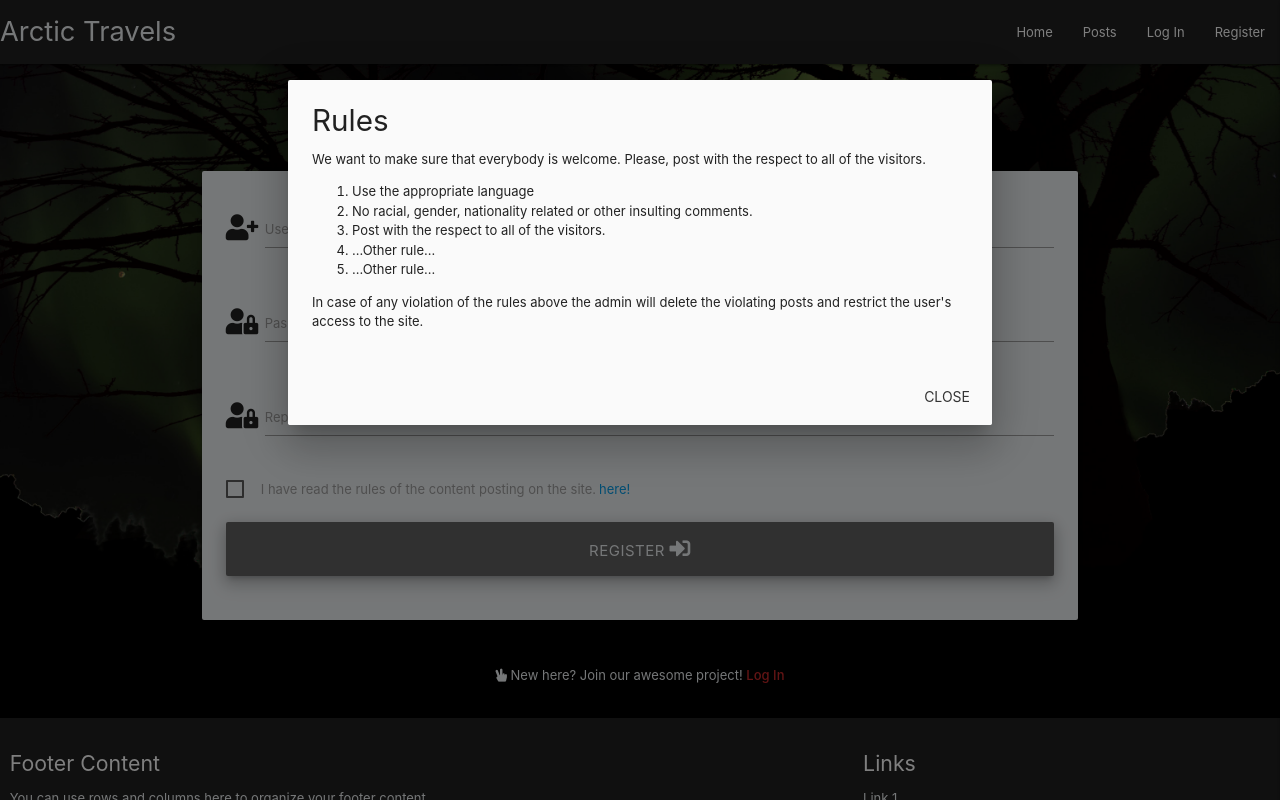
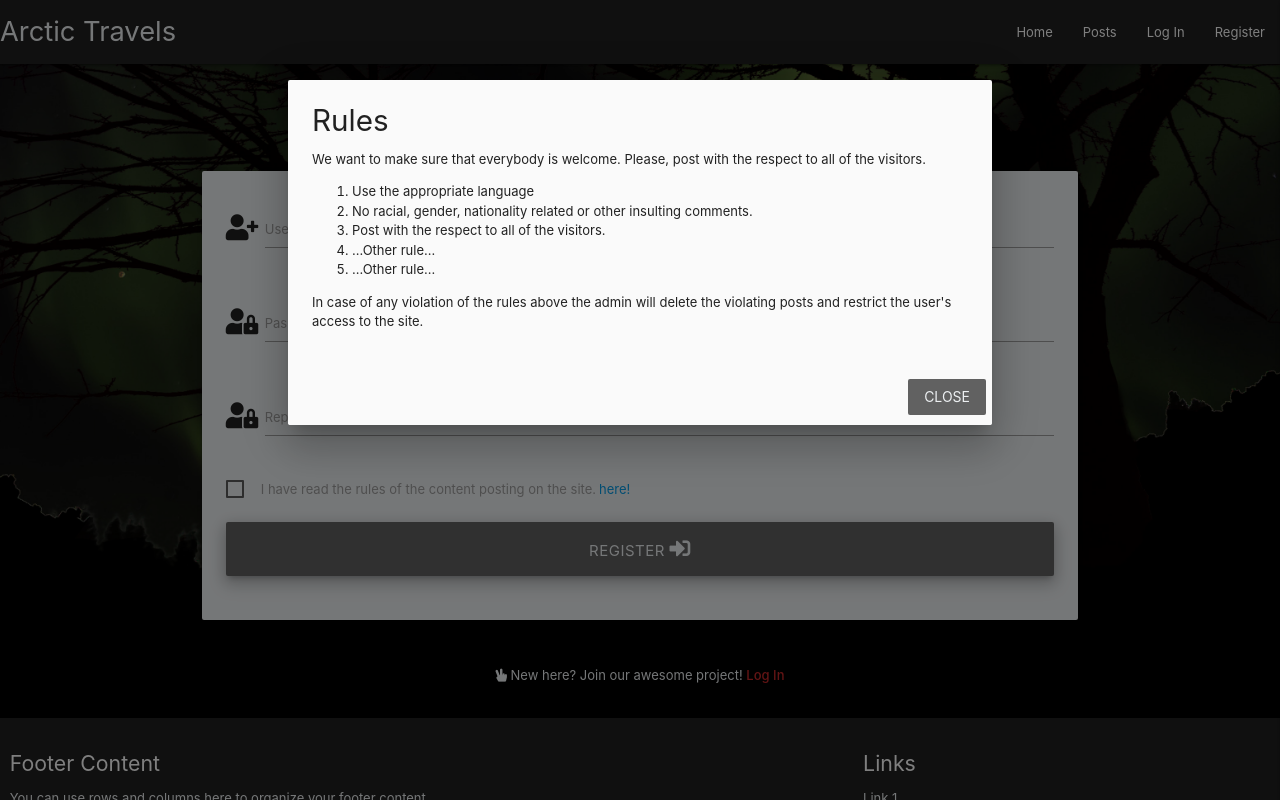
Before and after one commit to JakubKocerha/Travel-Post-MS3, a Flask app: page /register in a window 1280 px wide, after a click on "here!". Run offline with Flask 2, Linux system fonts and the light colour scheme; some libraries are stand-ins or nearby versions.

Commit message:
Style and modify login.html posts.html register.html

```diff
--- a/templates/login.html
+++ b/templates/login.html
@@ -18,7 +18,7 @@
                 <!-- password input -->
                 <div class="row">
                     <div class="input-field col s12">
-                        <i class="fas fa-user-lock prefix grey-text text-darken-4 blue-grey-text text-lighten-5"></i>
+                        <i class="fas fa-user-lock prefix grey-text text-darken-4"></i>
                         <input id="password" name="password" type="password" minlength="5"
                             maxlength="15" pattern="^[a-zA-Z0-9]{5-15}" class="validate">
                         <label for="password">Password</label>
--- a/templates/posts.html
+++ b/templates/posts.html
@@ -17,7 +17,9 @@
                                 <h5>{{ post.title_text }}</h5>
                                 <span>{{ post.date_post }}</span>
                                 <span>Category: {{ post.category_name }}</span>
-                                <p>{{ post.summary}}<strong class="strong-color"> ...read more!</strong></p>
+                                <p>{{ post.summary}}
+                                    <strong class="strong-color"> ...read more!</strong>
+                                </p>
 
                             </div>
                             <div class="col s12 m3">
--- a/templates/register.html
+++ b/templates/register.html
@@ -43,7 +43,7 @@
                             <!-- Modal Trigger -->
                             <a class="modal-trigger" href="#modal1">here!</a>
                             <!-- Modal Structure -->
-                            <div id="modal1" class="modal right">
+                            <div id="modal1" class="modal">
                                 <div class="modal-content">
                                     <h4>Rules</h4>
                                     <p>We want to make sure that everybody is welcome. Please, post with the respect to all of the visitors.</p>
@@ -57,7 +57,7 @@
                                     <p>In case of any violation of the rules above the admin will delete the violating posts and restrict the user's access to the site.</p>
                                 </div>
                                 <div class="modal-footer">
-                                    <a href="#agree-terms" class="modal-close btn-flat">Close</a>
+                                    <a href="#agree-terms" class="modal-close btn-flat blue-grey-text text-lighten-5 grey darken-2">Close</a>
                                 </div>
                             </div>
                         </label>
```
